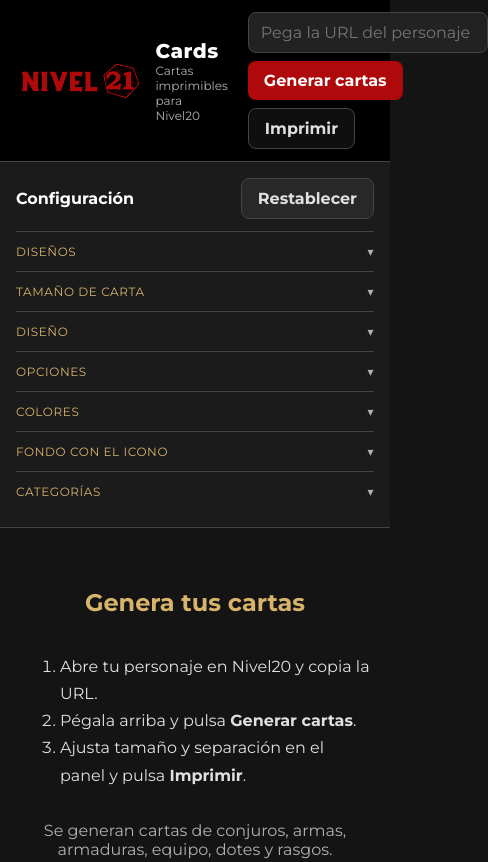
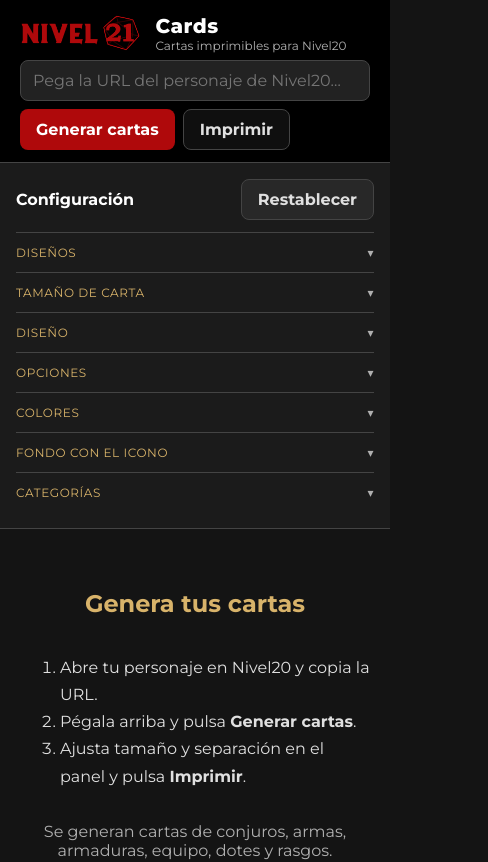
Before and after one commit to androettop/nivel20-cards, a React (Vite) app: page / in a window 390 px wide. Shown: the top 862 px of the page, 488 px wide, since content can reach past the window. Built offline with nearby package versions, Linux system fonts and the light colour scheme.

Commit message:
Stack search below logo on mobile; drop equipped state; move item tags into description

```diff
--- a/src/index.css
+++ b/src/index.css
@@ -598,6 +598,18 @@
 }
 
 @media (max-width: 760px) {
+  /* Apila el buscador debajo del logo en vez de a la derecha. */
+  .topbar {
+    grid-template-columns: 1fr;
+    grid-template-areas: "brand" "loader";
+  }
+  .loader {
+    width: 100%;
+  }
+  .loader input {
+    min-width: 0;
+    flex: 1 1 100%;
+  }
   .layout {
     grid-template-columns: 1fr;
   }
--- a/src/lib/extract.ts
+++ b/src/lib/extract.ts
@@ -25,6 +25,16 @@
 
 function metas(...items: (MetaItem | null)[]): MetaItem[] {
   return items.filter((m): m is MetaItem => m !== null);
+}
+
+/** Añade las etiquetas (Alcance, Arrojadiza…) al final de la descripción. */
+function withTags(description: unknown, tags: unknown): string {
+  const base = String(description ?? "").trim();
+  if (Array.isArray(tags) && tags.length) {
+    const list = tags.map((t) => plain(t)).filter(Boolean).join(", ");
+    if (list) return `${base}\n\n**Etiquetas:** ${list}`.trim();
+  }
+  return base;
 }
 
 /** El JSON puede venir envuelto en printable_hash. */
@@ -138,9 +148,7 @@
       versatile ? { label: "Versátil", value: plain(versatile) } : null,
       meta("Alcance", atk.range),
     ),
-    description: item.description || "",
-    footerLeft: plain(item.location_text) || undefined,
-    footerRight: Array.isArray(item.tags) ? item.tags.join(" · ") : undefined,
+    description: withTags(item.description, item.tags),
     sortKey: 0,
   };
 }
@@ -170,9 +178,7 @@
       meta("Penalización", armor.penalty),
       meta("Ranura", item.slot),
     ),
-    description: item.description || "",
-    footerLeft: plain(item.location_text) || undefined,
-    footerRight: Array.isArray(item.tags) ? item.tags.join(" · ") : undefined,
+    description: withTags(item.description, item.tags),
     sortKey: 0,
   };
 }
@@ -204,9 +210,7 @@
       qty ? { label: "Cantidad", value: plain(qty) } : null,
       meta("Ranura", item.slot),
     ),
-    description: item.description || "",
-    footerLeft: plain(item.location_text) || undefined,
-    footerRight: Array.isArray(item.tags) ? item.tags.join(" · ") : undefined,
+    description: withTags(item.description, item.tags),
     sortKey: 0,
   };
 }
```
